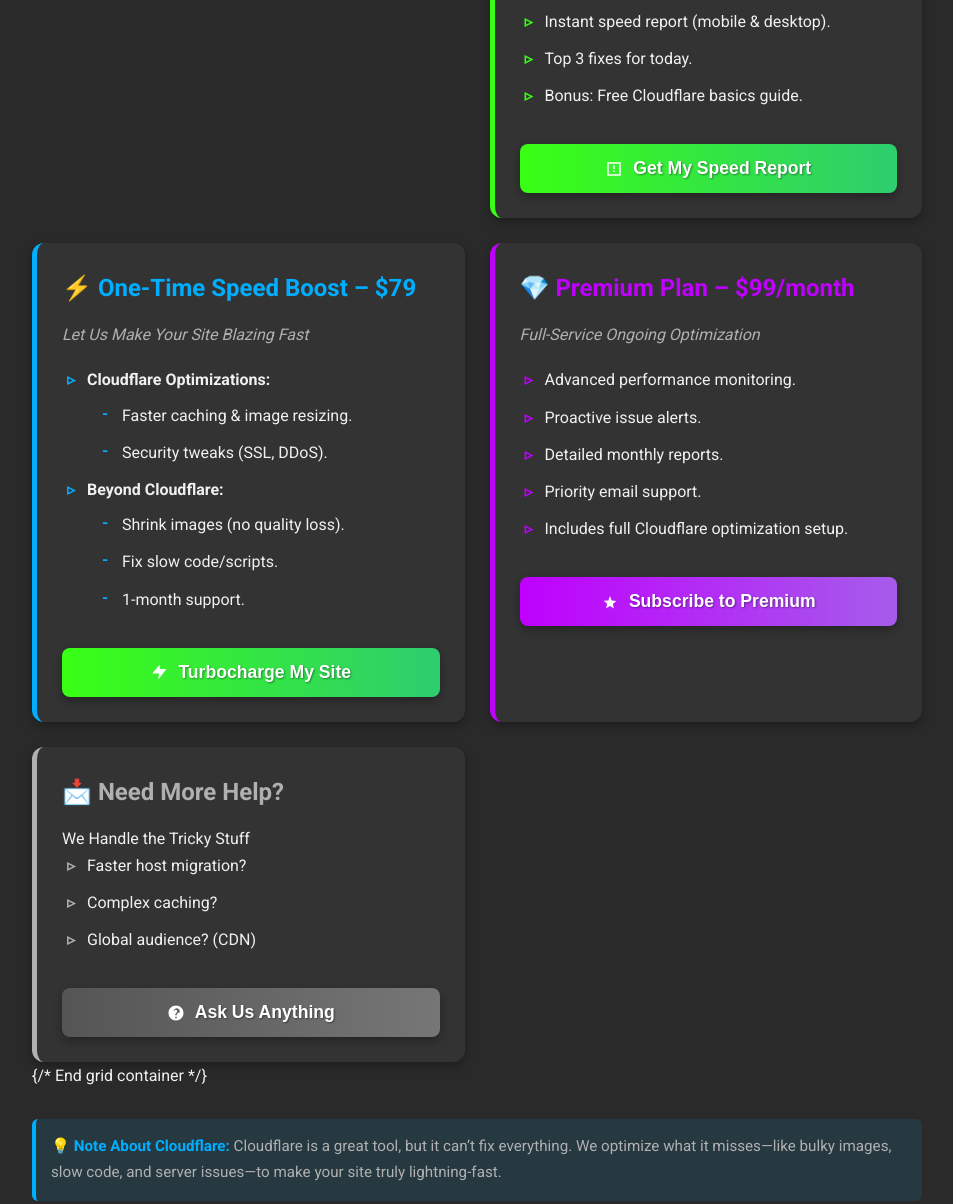
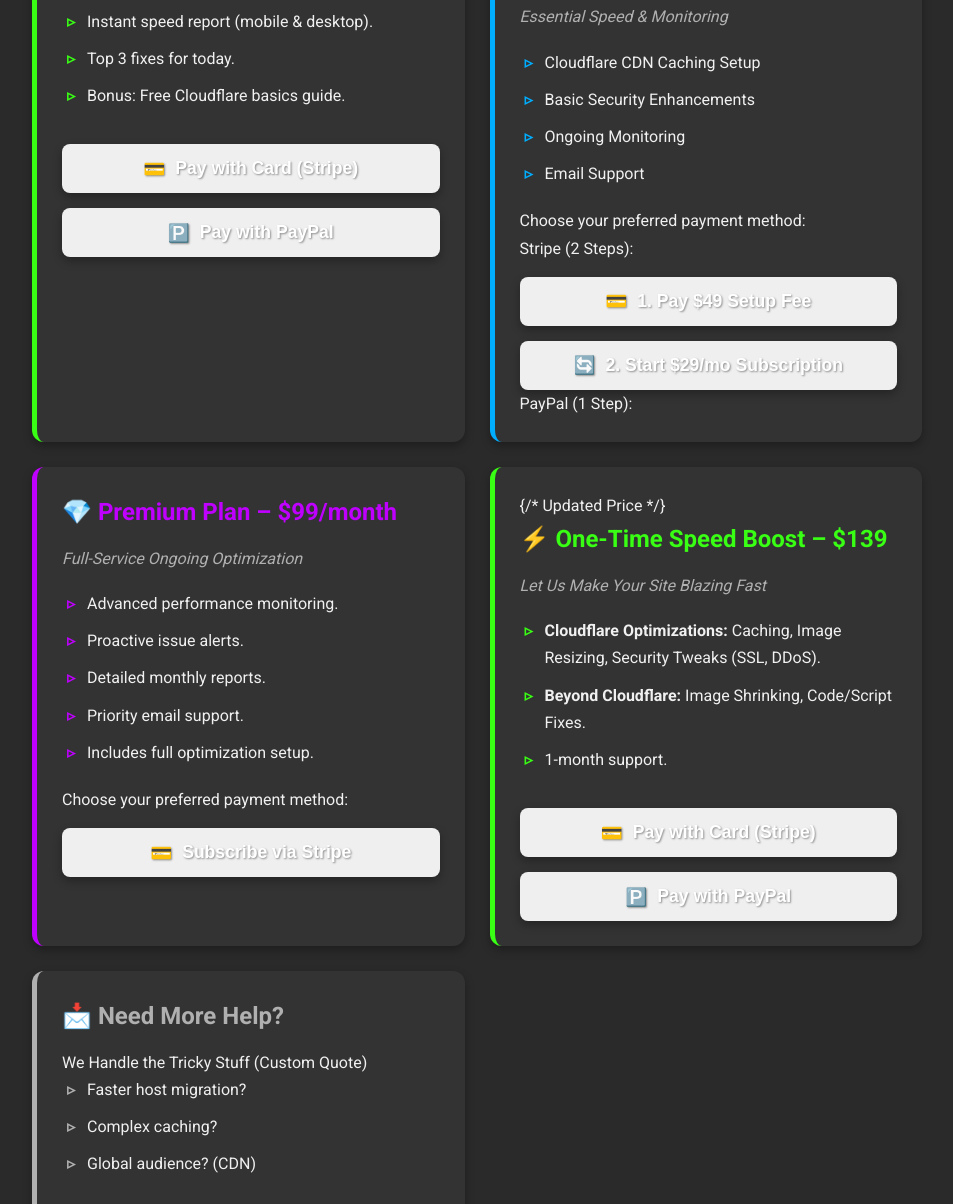
Before and after one commit to ErgalignIntel/Ergalign.github.io, a plain HTML site: page index.html in a window 1280 px wide. Shown: the part 975-2179 px from the top of the page, without its empty margins (163-1116 px from the left). Drawn offline with Linux system fonts and the light colour scheme.

Commit message:
Update index.html

```diff
--- a/index.html
+++ b/index.html
@@ -20,8 +20,9 @@
         <main>
             <section id="speed-services">
                 <h2><span class="icon">🚀</span> Speed Optimization Services</h2>
-                <div class="services-grid"> {/* Added grid container */}
-                    <div class="service-card accent-green">
+                <div class="services-grid">
+
+                    <div class="service-card accent-green full-width-s1">
                         <h4>✅ Speed Check – $9.99</h4>
                         <p class="service-description">Find Out Why Your Site is Slow</p>
                         <ul>
@@ -29,38 +30,42 @@
                             <li>Top 3 fixes for today.</li>
                             <li>Bonus: Free Cloudflare basics guide.</li>
                         </ul>
-                        <button class="cta-button speed-cta" data-subject="Speed Check Inquiry ($9.99)" data-body="I'd like to purchase a Speed Check.">
-                            <span class="btn-icon">
-                                <svg xmlns="http://www.w3.org/2000/svg" viewBox="0 0 24 24" fill="currentColor" width="18" height="18"><path d="M3 3v18h18V3H3zm16 16H5V5h14v14zM11 7h2v5h-2V7zm0 7h2v2h-2v-2z"/></svg>
-                            </span>
-                            Get My Speed Report
+                        <div class="payment-buttons">
+                            <button class="cta-button stripe-btn" data-link="https://buy.stripe.com/7sI9AG5q05J99xe9AA">
+                                <span class="btn-icon">💳</span> Pay with Card (Stripe)
                             </button>
+                            <button class="cta-button paypal-btn" data-link="https://www.paypal.com/ncp/payment/WRXHVQY5WFXRQ">
+                                <span class="btn-icon">🅿️</span> Pay with PayPal
+                            </button>
+                        </div>
                     </div>
 
                     <div class="service-card accent-blue">
-                        <h4>⚡ One-Time Speed Boost – $79</h4>
-                         <p class="service-description">Let Us Make Your Site Blazing Fast</p>
+                         <h4>⚙️ Basic Plan – $49 Setup + $29/month</h4>
+                         <p class="service-description">Essential Speed & Monitoring</p>
                          <ul>
-                             <li><strong>Cloudflare Optimizations:</strong>
-                                <ul>
-                                    <li>Faster caching & image resizing.</li>
-                                    <li>Security tweaks (SSL, DDoS).</li>
+                            <li>Cloudflare CDN Caching Setup</li>
+                            <li>Basic Security Enhancements</li>
+                            <li>Ongoing Monitoring</li>
+                            <li>Email Support</li>
                          </ul>
-                            </li>
-                            <li><strong>Beyond Cloudflare:</strong>
-                                <ul>
-                                    <li>Shrink images (no quality loss).</li>
-                                    <li>Fix slow code/scripts.</li>
-                                    <li>1-month support.</li>
-                                </ul>
-                            </li>
-                        </ul>
-                        <button class="cta-button speed-cta" data-subject="One-Time Speed Boost Inquiry ($79)" data-body="I'm interested in the One-Time Speed Boost package.">
-                            <span class="btn-icon">
-                                <svg xmlns="http://www.w3.org/2000/svg" viewBox="0 0 24 24" fill="currentColor" width="18" height="18"><path d="M13 2L3 14h9l-1 8 11-14h-9z"/></svg>
-                            </span>
-                            Turbocharge My Site
+                         <p class="note-small">Choose your preferred payment method:</p>
+                         <div class="payment-buttons">
+                             <div class="stripe-basic-steps">
+                                 <p class="note-small">Stripe (2 Steps):</p>
+                                 <button class="cta-button stripe-btn" data-link="https://buy.stripe.com/5kA14abOo7Rh7p6003">
+                                     <span class="btn-icon">💳</span> 1. Pay $49 Setup Fee
                                  </button>
+                                 <button class="cta-button stripe-btn" data-link="https://buy.stripe.com/00g28ebOo4F56l2dQU">
+                                     <span class="btn-icon">🔄</span> 2. Start $29/mo Subscription
+                                 </button>
+                             </div>
+                              <div class="paypal-basic-steps">
+                                 <p class="note-small">PayPal (1 Step):</p>
+                                 <div id="paypal-button-container-P-2YC50469N17428923M7ULRGY">
+                                     </div>
+                             </div>
+                         </div>
                     </div>
 
                      <div class="service-card accent-purple">
@@ -71,41 +76,63 @@
                              <li>Proactive issue alerts.</li>
                              <li>Detailed monthly reports.</li>
                              <li>Priority email support.</li>
-                             <li>Includes full Cloudflare optimization setup.</li>
+                             <li>Includes full optimization setup.</li>
                         </ul>
-                        <button class="cta-button recurring-cta" data-subject="Premium Plan Inquiry ($99/mo)" data-body="I'm interested in subscribing to the Premium Plan. Please provide sign-up details.">
-                             <span class="btn-icon">
-                                <svg xmlns="http://www.w3.org/2000/svg" viewBox="0 0 24 24" fill="currentColor" width="18" height="18"><path d="M12 17.27l-5.18 3.19 1.37-6.04-4.57-3.99 6.18-.54L12 4l2.2 5.99 6.18.54-4.57 3.99 1.37 6.04L12 17.27z"/></svg>
-                             </span>
-                            Subscribe to Premium
+                         <p class="note-small">Choose your preferred payment method:</p>
+                        <div class="payment-buttons">
+                             <button class="cta-button stripe-btn" data-link="https://buy.stripe.com/4gwdQWcSsb3t5gY002">
+                                <span class="btn-icon">💳</span> Subscribe via Stripe
+                            </button>
+                            <div id="paypal-button-container-P-1PJ72593841360548M7ULKEA">
+                                </div>
+                         </div>
+                    </div>
+
+                    <div class="service-card accent-green full-width-s3">
+                        {/* Updated Price */}
+                        <h4>⚡ One-Time Speed Boost – $139</h4>
+                         <p class="service-description">Let Us Make Your Site Blazing Fast</p>
+                        <ul>
+                             <li><strong>Cloudflare Optimizations:</strong> Caching, Image Resizing, Security Tweaks (SSL, DDoS).</li>
+                             <li><strong>Beyond Cloudflare:</strong> Image Shrinking, Code/Script Fixes.</li>
+                            <li>1-month support.</li>
+                        </ul>
+                         <div class="payment-buttons">
+                             <button class="cta-button stripe-btn" data-link="https://buy.stripe.com/aEUeV0aKkfjJ4cUfYZ">
+                                <span class="btn-icon">💳</span> Pay with Card (Stripe)
+                            </button>
+                             <button class="cta-button paypal-btn" data-link="https://www.paypal.com/ncp/payment/5RMYCX8364UXU">
+                                <span class="btn-icon">🅿️</span> Pay with PayPal
                             </button>
                          </div>
+                    </div>
 
-                    <div class="service-card more-help">
+                    <div class="service-card more-help full-width-s4">
                         <h4>📩 Need More Help?</h4>
-                        <p>We Handle the Tricky Stuff</p>
+                        <p>We Handle the Tricky Stuff (Custom Quote)</p>
                         <ul>
                             <li>Faster host migration?</li>
                             <li>Complex caching?</li>
                             <li>Global audience? (CDN)</li>
                         </ul>
-                         <button class="cta-button help-cta" data-subject="Complex Issue Inquiry" data-body="I have a complex website issue. Please contact me.">
+                         <button class="cta-button help-cta"> {/* Mailto button */}
                              <span class="btn-icon">
                                  <svg xmlns="http://www.w3.org/2000/svg" viewBox="0 0 24 24" fill="currentColor" width="18" height="18"><path d="M12 2C6.48 2 2 6.48 2 12s4.48 10 10 10 10-4.48 10-10S17.52 2 12 2zm1 17h-2v-2h2v2zm2.07-7.75l-.9.92C13.45 12.89 13 13.5 13 15h-2v-.5c0-.79.33-1.51.91-2.1l1.09-1.07c.41-.4.67-.97.67-1.61 0-1.1-.9-2-2-2s-2 .9-2 2H9c0-2.21 1.79-4 4-4s4 1.79 4 4c0 .88-.36 1.68-.93 2.25z"/></svg>
                              </span>
                             Ask Us Anything
                          </button>
                     </div>
-                </div> {/* End grid container */}
 
-                <p class="note">💡 <strong>Note About Cloudflare:</strong> Cloudflare is a great tool, but it can’t fix everything. We optimize what it misses—like bulky images, slow code, and server issues—to make your site truly lightning-fast.</p>
+                </div> {/* End services-grid */}
+
+                <p class="note">💡 <strong>Note About Cloudflare:</strong> Cloudflare is great, but it can’t fix everything alone. We optimize what it misses for true speed.</p>
             </section>
 
             <section id="ai-optimization">
                 <h2><span class="icon">✨</span> AI-Powered Google Optimization (Coming Soon!)</h2>
                 <p class="coming-soon">Reserve Your Spot!</p>
                 <p class="description">
-                    Imagine an AI managing your Google Business Profile while you run your business. Automates posts, responses, and ranking alerts.
+                    Let AI manage your Google Business Profile: posts, responses, ranking alerts. Focus on your business!
                 </p>
                 <form id="interest-form">
                      <h3>Be the First to Know</h3>
@@ -121,23 +148,46 @@
                         <label for="interest-business">Business Name (Optional):</label>
                         <input type="text" id="interest-business" name="business" placeholder="Your Company">
                     </div>
+                    {/* Mailto button */}
                     <button type="submit" class="cta-button ai-cta">
                         <span class="btn-icon">
                             <svg xmlns="http://www.w3.org/2000/svg" viewBox="0 0 24 24" fill="currentColor" width="18" height="18"><path d="M12 2C6.48 2 2 6.48 2 12s4.48 10 10 10 10-4.48 10-10S17.52 2 12 2zm0 18c-4.41 0-8-3.59-8-8s3.59-8 8-8 8 3.59 8 8-3.59 8-8 8zm-1-11h2v2h-2v-2zm0 4h2v4h-2v-4z"/></svg>
                         </span>
-                        Be the First to Access AI Optimization
+                        Get Early Access Info
                     </button>
                 </form>
             </section>
         </main>
 
         <footer>
-            <p class="response-time">We will respond to all inquiries within 24 hours.</p>
+            <p class="response-time">We respond to all inquiries within 24 business hours.</p>
             <p class="privacy-note">
                 We respect your privacy. Your information will not be shared.
             </p>
         </footer>
 
-    </div> <script src="script.js"></script>
+    </div> <script src="https://www.paypal.com/sdk/js?client-id=AeHa1JrgyvBaWmNRnwCt-idgiJwzptHOko0uVXwYQZnUU5b2yZTjh9Gjl6eSm55RJzXZwtmiBpS_UwWD&vault=true&intent=subscription" data-sdk-integration-source="button-factory"></script>
+
+    <script>
+      // Render Basic Plan Button ($49+$29/mo)
+      try {
+          paypal.Buttons({
+              style: { shape: 'pill', color: 'blue', layout: 'vertical', label: 'subscribe' },
+              createSubscription: function(data, actions) { return actions.subscription.create({ plan_id: 'P-2YC50469N17428923M7ULRGY' }); },
+              onApprove: function(data, actions) { alert('Basic Plan Subscription Started! ID: ' + data.subscriptionID); }
+          }).render('#paypal-button-container-P-2YC50469N17428923M7ULRGY');
+       } catch (error) { console.error("Failed to render PayPal button for Basic Plan:", error); }
+
+      // Render Premium Plan Button ($99/mo)
+      try {
+          paypal.Buttons({
+              style: { shape: 'pill', color: 'blue', layout: 'vertical', label: 'subscribe' },
+              createSubscription: function(data, actions) { return actions.subscription.create({ plan_id: 'P-1PJ72593841360548M7ULKEA' }); },
+              onApprove: function(data, actions) { alert('Premium Plan Subscription Started! ID: ' + data.subscriptionID); }
+          }).render('#paypal-button-container-P-1PJ72593841360548M7ULKEA');
+       } catch (error) { console.error("Failed to render PayPal button for Premium Plan:", error); }
+    </script>
+
+    <script src="script.js"></script>
 </body>
 </html>
```
Lines whose indentation alone changed are shown as unchanged.
